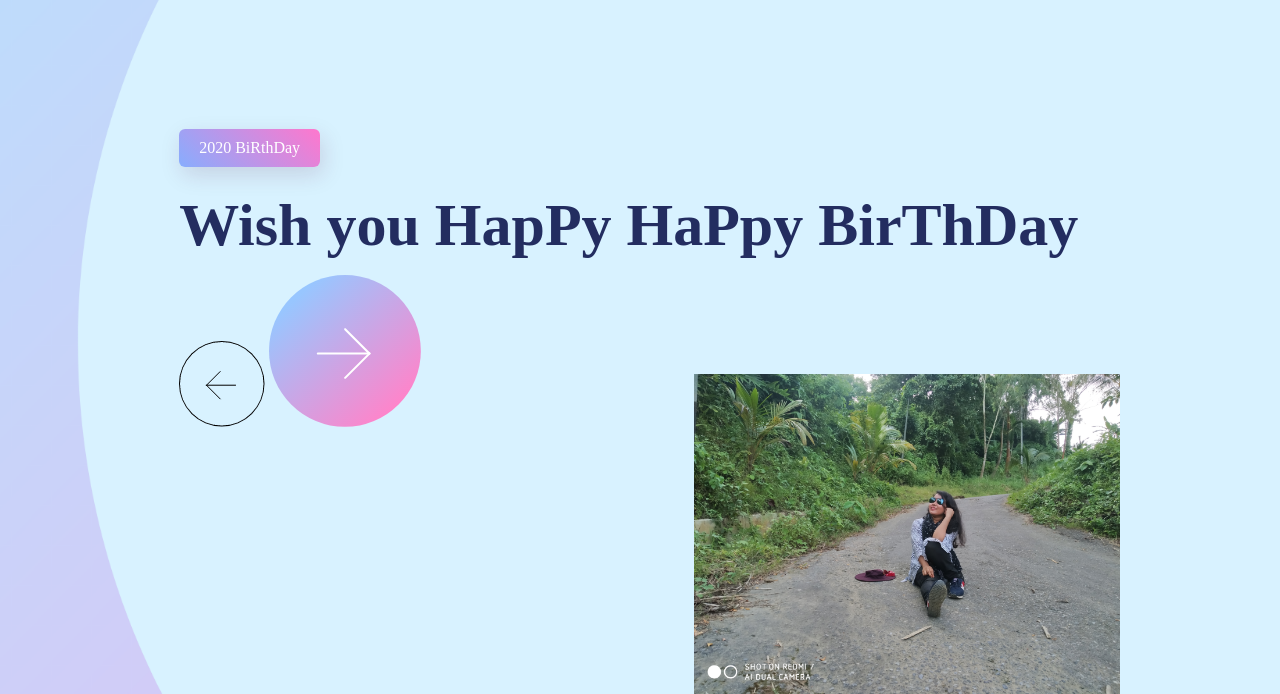
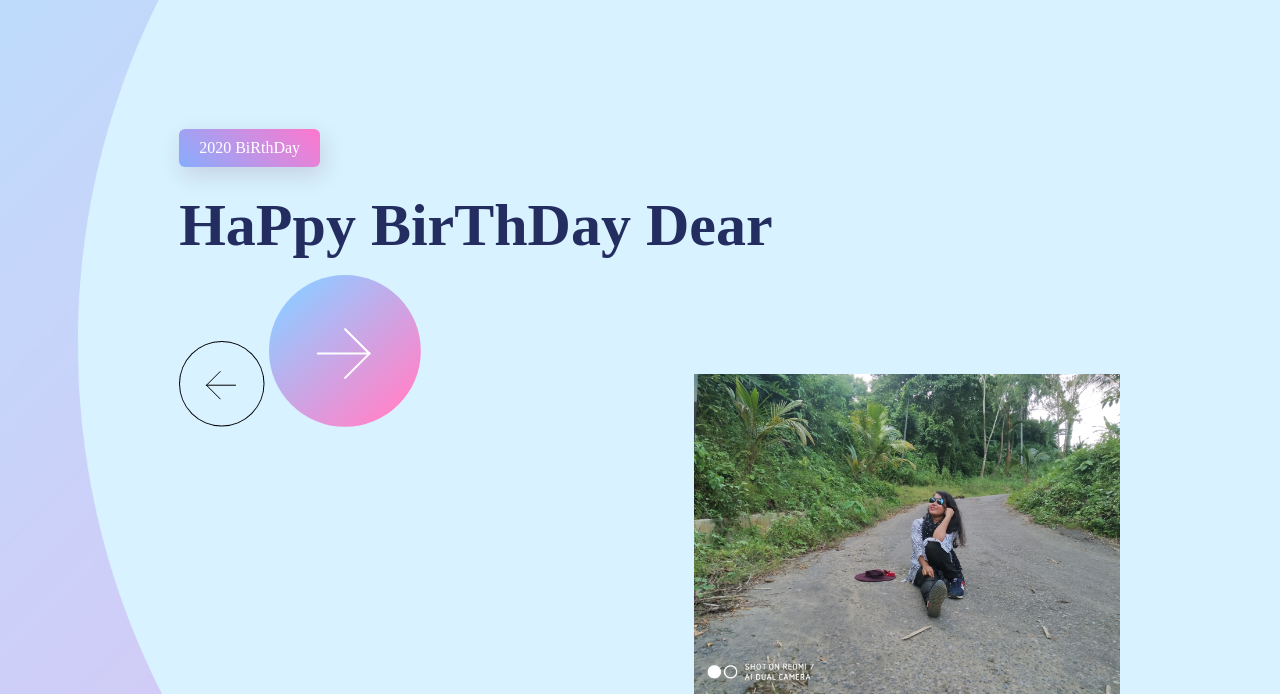
Before and after one commit to Nilamohajan/Urban-Fashion-Img, a plain HTML site: page index.html in a window 1280 px wide. Shown: the part 106-800 px from the top of the page. Drawn offline with Linux system fonts and the light colour scheme.

Commit message:
first commit

```diff
--- a/index.html
+++ b/index.html
@@ -5,6 +5,7 @@
     <meta name="viewport" content="width=device-width, initial-scale=1.0">
     <title>Website Design By Nila Mohajan</title>
     <link rel="stylesheet" href="style.css">
+    <meta name="viewport" content="width=device-width, initial-scale=1.0">
 </head>
 <body>
     <div class="container">
@@ -22,7 +23,7 @@
         </div>
         <div class="content">
             <a href="" class="btn">2020 BiRthDay</a>
-            <h1>Wish you HapPy HaPpy BirThDay</h1>
+            <h1>HaPpy BirThDay Dear</h1>
             <p></p>
 
             <div class="arrow-icon">
```
